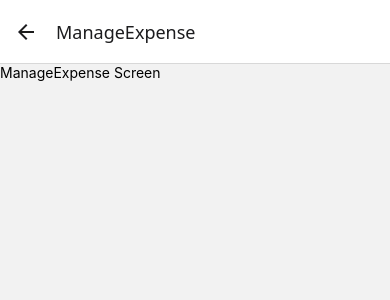
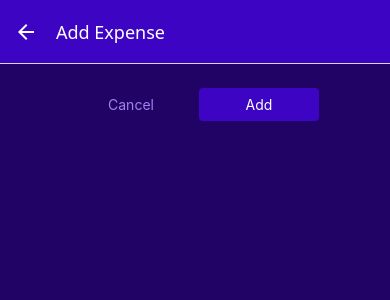
Before and after one commit to ktoqaloglu/expense-tracker-app, a React Native app: screen /ManageExpense in a window 390 px wide. Shown: the top 300 px of the page. Built offline with nearby package versions, Linux system fonts and the light colour scheme.

Commit message:
Add Context API & Some page styling

```diff
--- a/App.js
+++ b/App.js
@@ -10,18 +10,21 @@
 
 import { GlobalStyles } from './constants/styles';
 import IconButton from './components/UI/IconButton';
+import ExpensesContextProvider from './store/expenses-context';
 
 const Stack = createNativeStackNavigator();
 const BottomTabs = createBottomTabNavigator();
 
 function ExpensesOverview(){
-  return <BottomTabs.Navigator screenOptions={{
+  return <BottomTabs.Navigator screenOptions={({navigation}) => ({
     headerStyle: { backgroundColor: GlobalStyles.colors.primary500 },
     headerTintColor: 'white',
     tabBarStyle: { backgroundColor: GlobalStyles.colors.primary500 },
     tabBarActiveTintColor: GlobalStyles.colors.accent500,
-    headerRight: ({tintColor}) => <IconButton icon="add" size={24} color={tintColor} onPress={() => {}}/>
-  }}>
+    headerRight: ({tintColor}) => <IconButton icon="add" size={24} color={tintColor} onPress={() => {
+      navigation.navigate('ManageExpense');
+    }}/>
+  })}>
     <BottomTabs.Screen name="RecentExpenses" component={RecentExpenses} options={{
       title: 'Recent Expenses',
       tabBarLabel: 'Recent',
@@ -40,16 +43,23 @@
   return (
     <>
       <StatusBar style="auto" />
+      <ExpensesContextProvider>
         <NavigationContainer>
-        <Stack.Navigator>
+          <Stack.Navigator screenOptions={{
+            headerStyle: { backgroundColor: GlobalStyles.colors.primary500 },
+            headerTintColor: 'white'
+          }}>
             <Stack.Screen name="ExpensesOverview" component={ExpensesOverview}
               options={{
                 headerShown: false
               }}
             />
-          <Stack.Screen name="ManageExpense" component={ManageExpense} />
+            <Stack.Screen name="ManageExpense" component={ManageExpense} options={{
+              presentation: 'modal',
+            }} />
           </Stack.Navigator>
         </NavigationContainer>
+      </ExpensesContextProvider>
     </>
 
   );
--- a/components/ExpensesOutput/ExpenseItem.js
+++ b/components/ExpensesOutput/ExpenseItem.js
@@ -1,11 +1,17 @@
 import { Pressable, View, Text, StyleSheet } from "react-native";
+import { useNavigation } from '@react-navigation/native'
+
 import { GlobalStyles } from "../../constants/styles";
 import { getFormattedDate } from "../../util/date";
 
-function ExpenseItem({description, date, amount}) {
+function ExpenseItem({id, description, date, amount}) {
+
+  const navigation = useNavigation();
 
   function expensePressHandler(){
-
+    navigation.navigate('ManageExpense', {
+      expenseId: id
+    });
   }
 
   return (
--- a/components/ExpensesOutput/ExpensesOutput.js
+++ b/components/ExpensesOutput/ExpensesOutput.js
@@ -3,38 +3,12 @@
 import ExpensesList from './ExpensesList';
 import { GlobalStyles } from '../../constants/styles';
 
-const DUMMY_EXPENSES = [
-  {
-    id: 'e1',
-    description: 'Toilet Paper',
-    amount: 94.12,
-    date: new Date('2025-03-15')
-  },
-  {
-    id: 'e2',
-    description: 'New TV',
-    amount: 799.49,
-    date: new Date('2025-03-11')
-  },
-  {
-    id: 'e3',
-    description: 'Car Insurance',
-    amount: 294.67,
-    date: new Date('2025-03-13')
-  },
-  {
-    id: 'e4',
-    description: 'New Desk (Wooden)',
-    amount: 450,
-    date: new Date('2025-03-12')
-  }
-];
 
 function ExpensesOutput({expenses, expensesPeriod}) {
   return (
     <View style={styles.container}>
-      <ExpensesSummary expenses={DUMMY_EXPENSES} periodName={expensesPeriod}/>
-      <ExpensesList expenses={DUMMY_EXPENSES}/>
+      <ExpensesSummary expenses={expenses} periodName={expensesPeriod}/>
+      <ExpensesList expenses={expenses}/>
     </View>
   );
 }
--- /dev/null
+++ b/components/UI/Button.js
@@ -0,0 +1,40 @@
+import { Pressable, View, Text, StyleSheet } from "react-native";
+import { GlobalStyles } from "../../constants/styles";
+
+function Button({children,onPress, mode, style }){
+  return (
+  <View style= {style}>
+    <Pressable onPress={onPress} style={({pressed}) => pressed && styles.pressed}>
+      <View style={[styles.button, mode == 'flat' && styles.flat]}>
+        <Text style={[styles.buttonText, mode === 'flat' && styles.flatText]}>{children}</Text>
+      </View>
+    </Pressable>
+  </View>
+)}
+
+export default Button;
+
+const styles = StyleSheet.create({
+  button:{
+    borderRadius: 4,
+    padding: 8,
+    backgroundColor: GlobalStyles.colors.primary500
+  },
+  flat: {
+    backgroundColor: 'transparent',
+  },
+  buttonText: {
+    color: 'white',
+    textAlign: 'center',
+  },
+  flatText: {
+    color: GlobalStyles.colors.primary200
+  },
+  pressed: {
+    opacity: 0.75,
+    backgroundColor: GlobalStyles.colors.primary100,
+    borderRadius: 4
+  }
+
+
+});
--- a/screens/AllExpenses.js
+++ b/screens/AllExpenses.js
@@ -1,9 +1,13 @@
-import { Text } from "react-native";
+import { useContext } from "react";
 import ExpensesOutput from "../components/ExpensesOutput/ExpensesOutput";
+import { ExpensesContext } from "../store/expenses-context";
 
 function AllExpenses() {
+
+  const expensesCtx = useContext(ExpensesContext);
+
   return (
-    <ExpensesOutput expensesPeriod="Total"/>
+    <ExpensesOutput expenses={expensesCtx.expenses} expensesPeriod="Total"/>
   )
 }
 
--- a/screens/ManageExpense.js
+++ b/screens/ManageExpense.js
@@ -1,9 +1,75 @@
-import { Text } from "react-native";
+import { useLayoutEffect } from "react";
+import { View, StyleSheet } from "react-native";
+import IconButton from "../components/UI/IconButton";
+import { GlobalStyles } from "../constants/styles";
+import Button from "../components/UI/Button";
 
-function ManageExpense() {
+function ManageExpense({route, navigation}) {
+
+  const EditedExpenseId = route.params?.expenseId;
+  const isEditing = !!EditedExpenseId;
+
+  useLayoutEffect(() => {
+    navigation.setOptions({
+      title: isEditing ? 'Edit Expense' : 'Add Expense'
+    });
+  }, [navigation, isEditing]);
+
+  function deleteExpenseHandler(){
+    navigation.goBack();
+  }
+
+  function cancelHandler(){
+    navigation.goBack();
+  }
+
+  function confirmHandler(){
+    navigation.goBack();
+  }
+
   return (
-    <Text>ManageExpense Screen</Text>
+    <View style={styles.container}>
+      <View style={styles.buttons}>
+        <Button style={styles.button} mode="flat" onPress={cancelHandler}>Cancel</Button>
+        <Button style={styles.button} onPress={confirmHandler}>{isEditing ? 'Update': 'Add'}</Button>
+      </View>
+      {isEditing && (
+        <View style={styles.deleteContainer}>
+          <IconButton
+            icon="trash"
+            color={GlobalStyles.colors.error500}
+            size={36}
+            onPress={deleteExpenseHandler}
+          />
+        </View>
+        )}
+    </View>
   )
 }
 
 export default ManageExpense;
+
+const styles = StyleSheet.create({
+  container:{
+    flex: 1,
+    padding: 24,
+    backgroundColor: GlobalStyles.colors.primary800
+  },
+  buttons:{
+    flexDirection: 'row',
+    justifyContent: 'center',
+    alignItems: 'center',
+  },
+  button: {
+    minWidth: 120,
+    marginHorizontal: 4
+  },
+  deleteContainer: {
+    marginTop: 16,
+    paddingTop: 8,
+    borderTopWidth: 2,
+    borderTopColor: GlobalStyles.colors.primary200,
+    alignItems: 'center'
+
+  }
+});
--- a/screens/RecentExpenses.js
+++ b/screens/RecentExpenses.js
@@ -1,9 +1,22 @@
-import { Text } from "react-native";
+import { useContext } from "react";
 import ExpensesOutput from "../components/ExpensesOutput/ExpensesOutput";
+import { ExpensesContext } from "../store/expenses-context";
+import { getDateMinusDays } from "../util/date";
 
 function RecentExpenses() {
+
+  const expensesCtx = useContext(ExpensesContext);
+
+
+  const recentExpenses = expensesCtx.expenses.filter((expense) => {
+    const today = new Date();
+    const date7DaysAgo = getDateMinusDays(today, 7);
+
+    return expense.date > date7DaysAgo;
+  });
+
   return (
-    <ExpensesOutput expensesPeriod="Last 7 Days"/>
+    <ExpensesOutput expenses={recentExpenses} expensesPeriod="Last 7 Days"/>
   )
 }
 
--- /dev/null
+++ b/store/expenses-context.js
@@ -0,0 +1,96 @@
+import { Children, createContext, useReducer } from "react";
+
+const DUMMY_EXPENSES = [
+  {
+    id: 'e1',
+    description: 'Toilet Paper',
+    amount: 94.12,
+    date: new Date('2025-03-15')
+  },
+  {
+    id: 'e2',
+    description: 'New TV',
+    amount: 799.49,
+    date: new Date('2025-03-11')
+  },
+  {
+    id: 'e3',
+    description: 'Car Insurance',
+    amount: 294.67,
+    date: new Date('2025-03-13')
+  },
+  {
+    id: 'e4',
+    description: 'New Desk (Wooden)',
+    amount: 450,
+    date: new Date('2025-03-12')
+  }
+];
+
+
+export const ExpensesContext = createContext({
+  expenses: [],
+  addExpense: ({description, amount, date}) => {},
+  deleteExpense: (id) => {},
+  updateExpense: (id,{description, amount, date}) => {}
+});
+
+function expensesReducer(state, action){
+  switch(action.type){
+    case 'ADD':
+      const id = new Date().toString() + Math.random().toString();
+      return [{...action.payload, id: id}, ...state];
+    case 'UPDATE':
+      const updatableExpenseIndex = state.findIndex((expense) => expense.id === action.payload.id);
+      const updatableExpense = state[updatableExpenseIndex];
+      const updatedItem = {...updatableExpense, ...action.payload.data};
+      const updatedExpenses = [...state];
+      updatedExpenses[updatableExpenseIndex] = updatedItem;
+
+      return updatedExpenses;
+    case 'DELETE':
+      return state.filter((expense) => expense.id !== action.payload);
+    default:
+      return state;
+  }
+}
+
+function ExpensesContextProvider({children}){
+  const [expensesState, dispatch] = useReducer(expensesReducer, DUMMY_EXPENSES);
+
+  function addExpense(expenseData){
+    dispatch({
+      type: 'ADD',
+      payload: expenseData
+    });
+  }
+
+  function deleteExpense(id){
+    dispatch({
+      type: 'DELETE',
+      payload: id
+    });
+  }
+
+  function updateExpense(id, expenseData){
+    dispatch({
+      type: 'UPDATE',
+      payload: {
+        id: id,
+        data: expenseData
+      }
+    });
+  }
+
+  const value = {
+    expenses: expensesState,
+    addExpense,
+    deleteExpense,
+    updateExpense
+  };
+
+  return <ExpensesContext.Provider value={value}>{children}</ExpensesContext.Provider>
+
+}
+
+export default ExpensesContextProvider;
--- a/util/date.js
+++ b/util/date.js
@@ -1,3 +1,7 @@
 export function getFormattedDate(date){
   return `${date.getFullYear()}-${date.getMonth() + 1}-${date.getDate()}`;
 }
+
+export function getDateMinusDays(date, days){
+  return new Date(date.getFullYear(), date.getMonth(), date.getDate() - days);
+}
```
Lines whose indentation alone changed are shown as unchanged.
